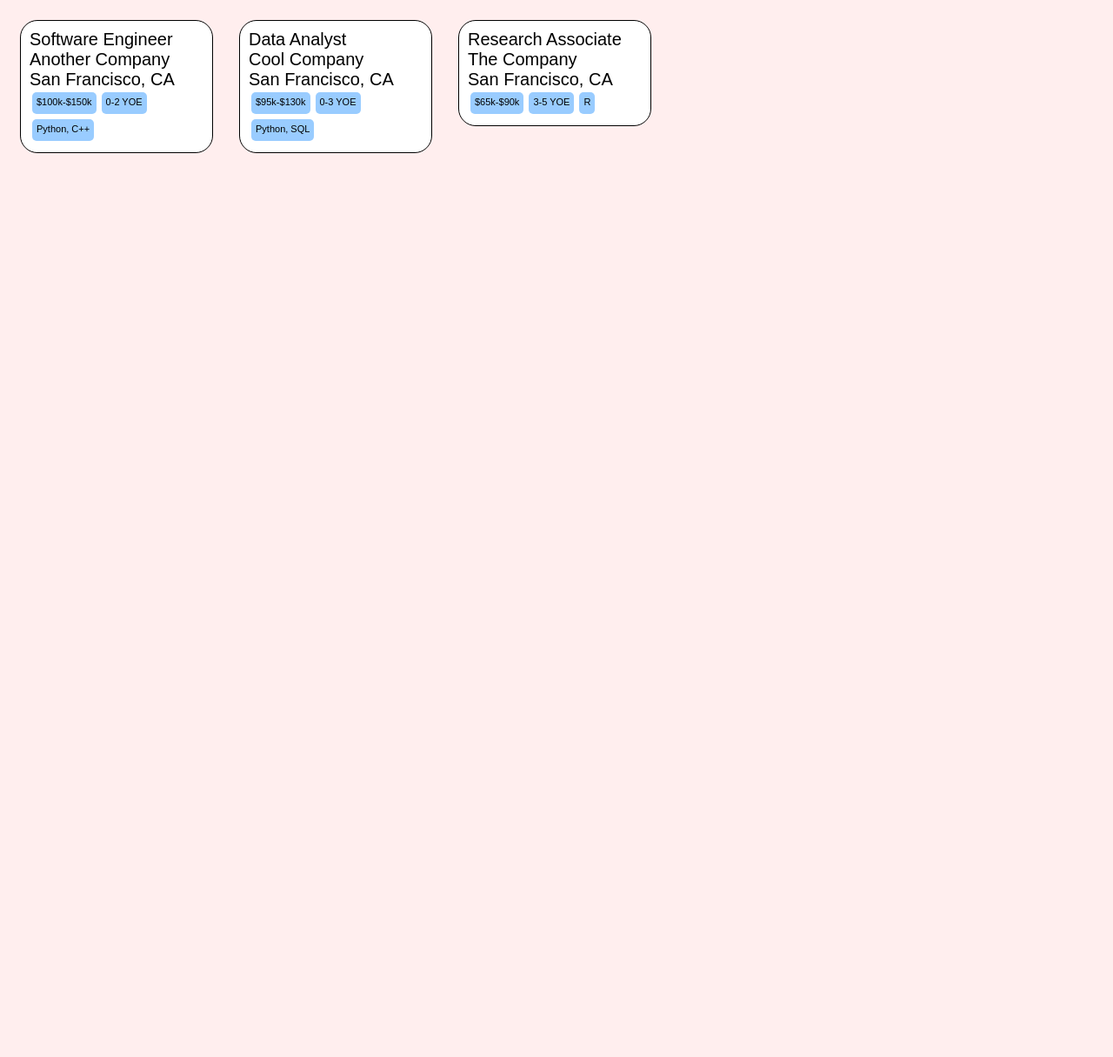
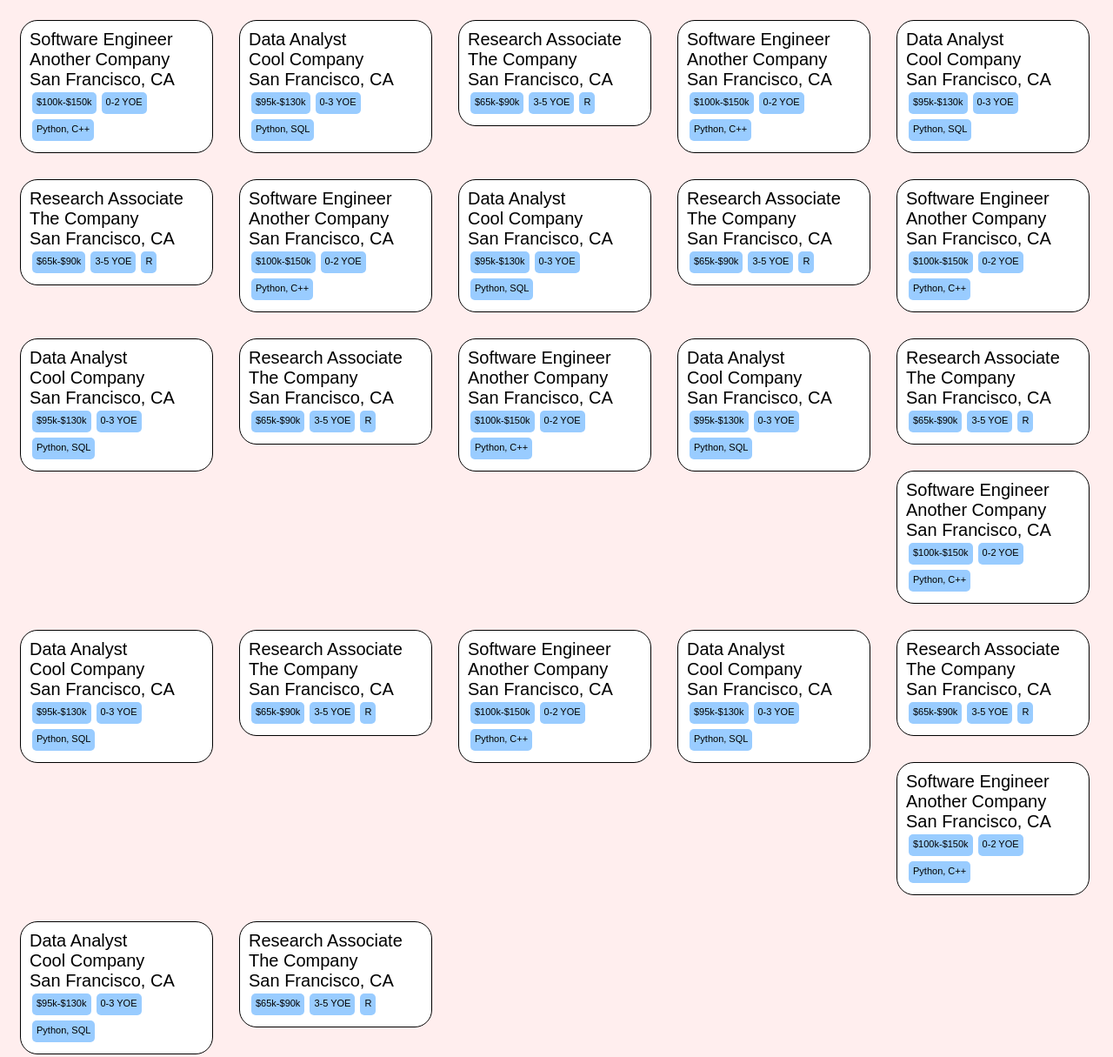
Before and after one commit to cristywei/job-tiles, a plain HTML site: page index.html in a window 1280 px wide. Shown: the whole page at 87% size. Before the commit the page ends 800 px from the top, so only its background shows below. Drawn offline with Linux system fonts and the light colour scheme.

Commit message:
test scale up formatting

```diff
--- a/index.html
+++ b/index.html
@@ -63,5 +63,173 @@ body {
     <div class="tag">3-5 YOE</div>
     <div class="tag">R</div>
 </div>
+<div class="tile">
+    Software Engineer<br>
+    Another Company<br>
+    San Francisco, CA<br>
+    <div class="tag">$100k-$150k</div>
+    <div class="tag">0-2 YOE</div>
+    <div class="tag">Python, C++</div>
+</div>
+<div class="tile">
+    Data Analyst<br>
+    Cool Company<br>
+    San Francisco, CA<br>
+    <div class="tag">$95k-$130k</div>
+    <div class="tag">0-3 YOE</div>
+    <div class="tag">Python, SQL</div>
+</div>
+<div class="tile">
+    Research Associate<br>
+    The Company<br>
+    San Francisco, CA<br>
+    <div class="tag">$65k-$90k</div>
+    <div class="tag">3-5 YOE</div>
+    <div class="tag">R</div>
+</div>
+<div class="tile">
+    Software Engineer<br>
+    Another Company<br>
+    San Francisco, CA<br>
+    <div class="tag">$100k-$150k</div>
+    <div class="tag">0-2 YOE</div>
+    <div class="tag">Python, C++</div>
+</div>
+<div class="tile">
+    Data Analyst<br>
+    Cool Company<br>
+    San Francisco, CA<br>
+    <div class="tag">$95k-$130k</div>
+    <div class="tag">0-3 YOE</div>
+    <div class="tag">Python, SQL</div>
+</div>
+<div class="tile">
+    Research Associate<br>
+    The Company<br>
+    San Francisco, CA<br>
+    <div class="tag">$65k-$90k</div>
+    <div class="tag">3-5 YOE</div>
+    <div class="tag">R</div>
+</div>
+<div class="tile">
+    Software Engineer<br>
+    Another Company<br>
+    San Francisco, CA<br>
+    <div class="tag">$100k-$150k</div>
+    <div class="tag">0-2 YOE</div>
+    <div class="tag">Python, C++</div>
+</div>
+<div class="tile">
+    Data Analyst<br>
+    Cool Company<br>
+    San Francisco, CA<br>
+    <div class="tag">$95k-$130k</div>
+    <div class="tag">0-3 YOE</div>
+    <div class="tag">Python, SQL</div>
+</div>
+<div class="tile">
+    Research Associate<br>
+    The Company<br>
+    San Francisco, CA<br>
+    <div class="tag">$65k-$90k</div>
+    <div class="tag">3-5 YOE</div>
+    <div class="tag">R</div>
+</div>
+<div class="tile">
+    Software Engineer<br>
+    Another Company<br>
+    San Francisco, CA<br>
+    <div class="tag">$100k-$150k</div>
+    <div class="tag">0-2 YOE</div>
+    <div class="tag">Python, C++</div>
+</div>
+<div class="tile">
+    Data Analyst<br>
+    Cool Company<br>
+    San Francisco, CA<br>
+    <div class="tag">$95k-$130k</div>
+    <div class="tag">0-3 YOE</div>
+    <div class="tag">Python, SQL</div>
+</div>
+<div class="tile">
+    Research Associate<br>
+    The Company<br>
+    San Francisco, CA<br>
+    <div class="tag">$65k-$90k</div>
+    <div class="tag">3-5 YOE</div>
+    <div class="tag">R</div>
+</div>
+<div class="tile">
+    Software Engineer<br>
+    Another Company<br>
+    San Francisco, CA<br>
+    <div class="tag">$100k-$150k</div>
+    <div class="tag">0-2 YOE</div>
+    <div class="tag">Python, C++</div>
+</div>
+<div class="tile">
+    Data Analyst<br>
+    Cool Company<br>
+    San Francisco, CA<br>
+    <div class="tag">$95k-$130k</div>
+    <div class="tag">0-3 YOE</div>
+    <div class="tag">Python, SQL</div>
+</div>
+<div class="tile">
+    Research Associate<br>
+    The Company<br>
+    San Francisco, CA<br>
+    <div class="tag">$65k-$90k</div>
+    <div class="tag">3-5 YOE</div>
+    <div class="tag">R</div>
+</div>
+<div class="tile">
+    Software Engineer<br>
+    Another Company<br>
+    San Francisco, CA<br>
+    <div class="tag">$100k-$150k</div>
+    <div class="tag">0-2 YOE</div>
+    <div class="tag">Python, C++</div>
+</div>
+<div class="tile">
+    Data Analyst<br>
+    Cool Company<br>
+    San Francisco, CA<br>
+    <div class="tag">$95k-$130k</div>
+    <div class="tag">0-3 YOE</div>
+    <div class="tag">Python, SQL</div>
+</div>
+<div class="tile">
+    Research Associate<br>
+    The Company<br>
+    San Francisco, CA<br>
+    <div class="tag">$65k-$90k</div>
+    <div class="tag">3-5 YOE</div>
+    <div class="tag">R</div>
+</div>
+<div class="tile">
+    Software Engineer<br>
+    Another Company<br>
+    San Francisco, CA<br>
+    <div class="tag">$100k-$150k</div>
+    <div class="tag">0-2 YOE</div>
+    <div class="tag">Python, C++</div>
+</div>
+<div class="tile">
+    Data Analyst<br>
+    Cool Company<br>
+    San Francisco, CA<br>
+    <div class="tag">$95k-$130k</div>
+    <div class="tag">0-3 YOE</div>
+    <div class="tag">Python, SQL</div>
+</div>
+<div class="tile">
+    Research Associate<br>
+    The Company<br>
+    San Francisco, CA<br>
+    <div class="tag">$65k-$90k</div>
+    <div class="tag">3-5 YOE</div>
+    <div class="tag">R</div>
+</div>
 </body>
 </html>
```
